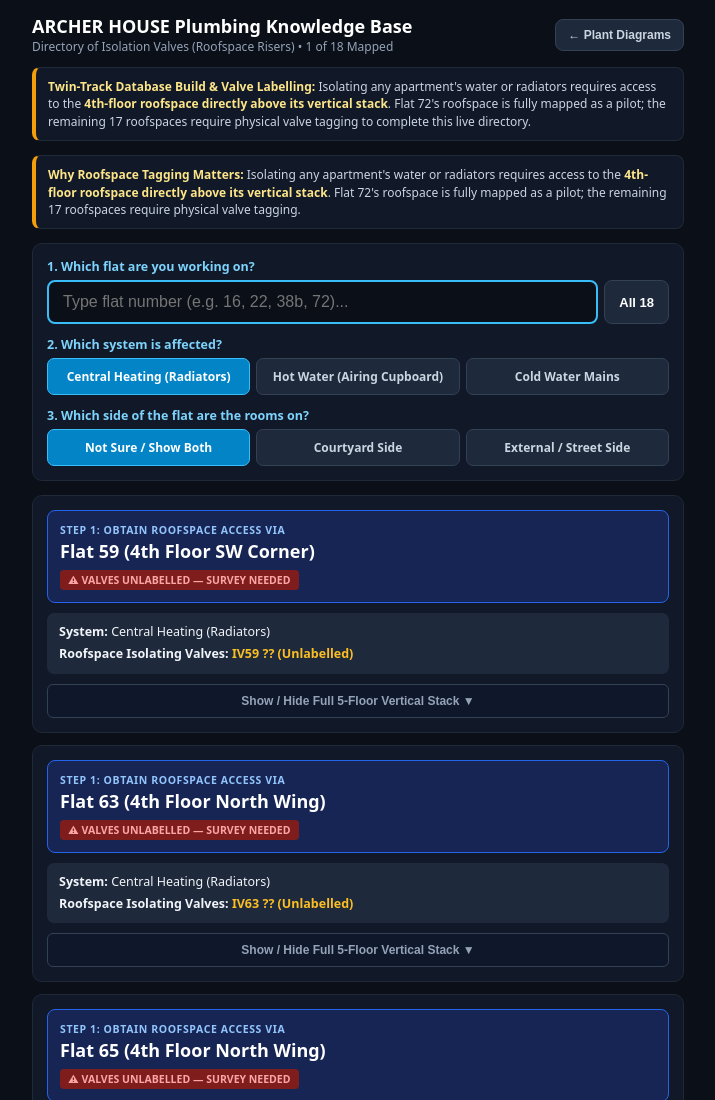
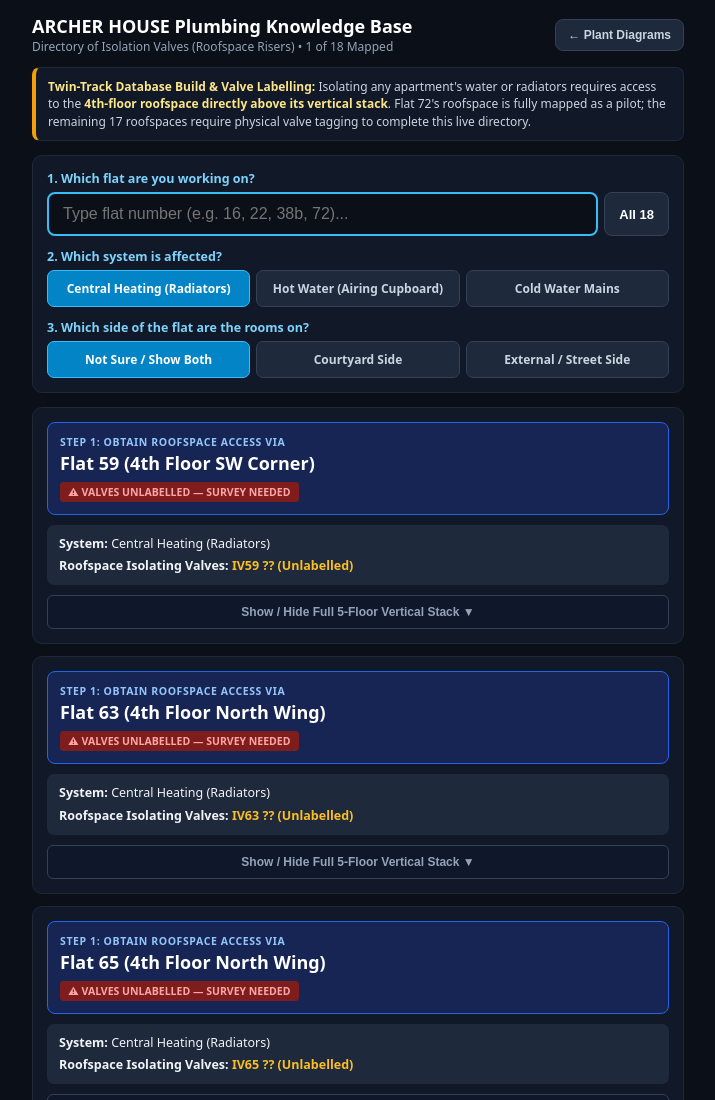
Before and after one commit to Krongaff/Archer-House-heat-network, a plain HTML site: page stack_finder.html in a window 1280 px wide. Shown: the top 1100 px of the page, without its empty margins (282-997 px from the left). Drawn offline with Linux system fonts and the light colour scheme.

Commit message:
Remove duplicate roofspace tagging banner
Removed redundant banner about roofspace tagging.

```diff
--- a/stack_finder.html
+++ b/stack_finder.html
@@ -57,11 +57,6 @@
 
   <div class="banner">
     <strong>Twin-Track Database Build &amp; Valve Labelling:</strong> Isolating any apartment's water or radiators requires access to the <strong>4th-floor roofspace directly above its vertical stack</strong>. Flat 72's roofspace is fully mapped as a pilot; the remaining 17 roofspaces require physical valve tagging to complete this live directory.
-  </div>
-
-
-  <div class="banner">
-    <strong>Why Roofspace Tagging Matters:</strong> Isolating any apartment's water or radiators requires access to the <strong>4th-floor roofspace directly above its vertical stack</strong>. Flat 72's roofspace is fully mapped as a pilot; the remaining 17 roofspaces require physical valve tagging.
   </div>
 
   <div class="wizard">
```
